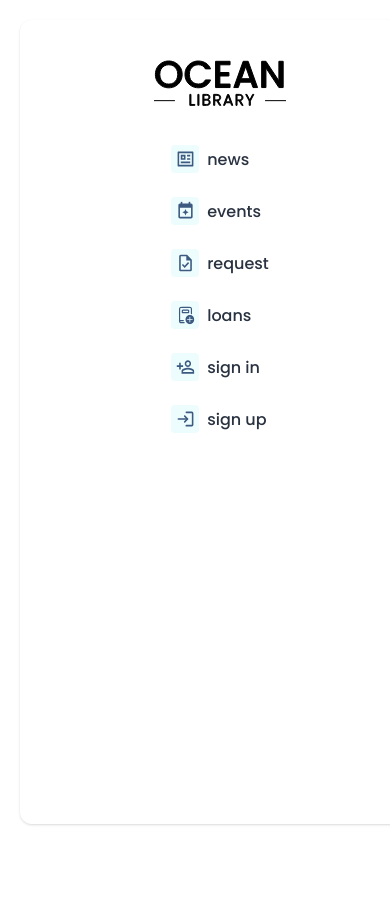
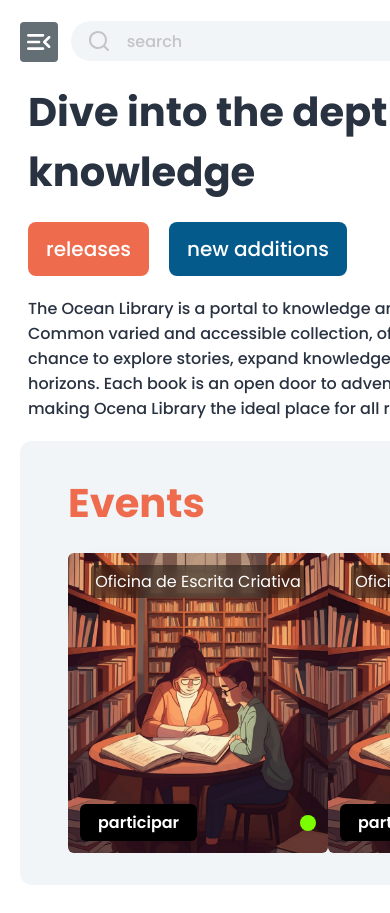
Before and after one commit to MateusBorgesGuimaraes/ocean-library-app, a Next.js app: page / in a window 390 px wide. Built offline with nearby package versions, Linux system fonts and the light colour scheme.

Commit message:
sidebar responsivo

```diff
--- a/public/assets/assets.ts
+++ b/public/assets/assets.ts
@@ -43,6 +43,8 @@ import userIcon from './icons/user-icon.svg';
 import userLoanIcon from './icons/user-loan-icon.svg';
 import usersLoansIcon from './icons/users-loans-icon.svg';
 import usersRolesIcon from './icons/users-roles-icon.svg';
+import sidebarMenuIcon from './icons/sidebar-menu-icon.svg';
+import closeIcon from './icons/close-icon.svg';
 
 // IMAGES IMPORTS
 
@@ -74,6 +76,7 @@ export const icons = {
   expandIcon,
   eyeViewIcon,
   librariamIcon,
+  closeIcon,
   linkIcon,
   listItemsIcon,
   loansIcon,
@@ -102,6 +105,7 @@ export const icons = {
   userLoanIcon,
   usersLoansIcon,
   usersRolesIcon,
+  sidebarMenuIcon,
 };
 
 export const images = {
--- a/src/app/globals.css
+++ b/src/app/globals.css
@@ -71,3 +71,49 @@ button {
   grid-column: 2;
   grid-row: 2;
 }
+@media(width < 100rem) {
+  .layout {
+    grid-template-columns: 300px 1fr 400px;
+  }
+}
+
+@media(width < 87.5rem) {
+  .layout {
+    grid-template-columns: 300px 1fr;
+  }
+
+  .header {
+    grid-column: 2;
+    grid-row: 1;
+    display: flex;
+    gap: 3rem;
+  }
+
+  .main-content {
+    grid-column: 2;
+    grid-row: 2;
+  }
+}
+
+
+@media(width < 62.5rem) {
+  .sidebar {
+    display: none;
+  }
+
+  .layout {
+    grid-template-columns: 1fr;
+  }
+
+  .header {
+    grid-column: 1;
+    grid-row: 1;
+    display: flex;
+    gap: 3rem;
+  }
+
+  .main-content {
+    grid-column: 1;
+    grid-row: 2;
+    }
+  }
--- a/src/components/header.module.css
+++ b/src/components/header.module.css
@@ -1,8 +1,11 @@
-.header {
+.headerMain {
   display: flex;
-  align-self: start;
+  align-self: flex-start;
   align-items: center;
+  gap: 1.25rem;
   justify-content: space-between;
+  position: relative;
+  z-index: 1;
 }
 
 .searchBar {
@@ -41,7 +44,7 @@
   font-family: 'Poppins', Arial, Helvetica, sans-serif;
   background: var(--color-gray-100);
   border: none;
-  width: 30rem;
+  width: 18.75rem;
 }
 
 .searchInput::placeholder {
@@ -63,8 +66,111 @@
 
 .dec {
   display: block;
-  width: 1rem;
-  height: 1rem;
+  min-width: 1rem;
+  min-height: 1rem;
   border-radius: 50%;
   background: var(--color-green);
 }
+
+@media(width < 100rem) {
+  .headerMain {
+    flex-direction: column-reverse;
+    justify-content: start;
+    gap: .75rem;
+    align-items: start;
+  }
+
+  .searchInput {
+    width: 30rem;
+  }
+}
+
+.menuButton {
+  display: none;
+}
+
+@media(width < 87.5rem) {
+  .contactInfo {
+    display: none;
+  }
+}
+
+@media(width >= 1000px) {
+  .sidebar {
+    display: none !important;
+  }
+
+  .menuButton {
+    display: none;
+  }
+}
+
+
+@media(width < 62.5rem) {
+  .header {
+    display: flex;
+    width: 100%;
+    position: relative;
+    justify-content: space-between;
+    align-items: end;
+  }
+
+  .menuButton {
+    display: flex;
+    align-items: center;
+    justify-content: center;
+    width: 2.5rem;
+    height: 2.5rem;
+    background: var(--color-gray-500);
+    border-radius: .25rem;
+    cursor: pointer;
+    transition: all .2s ease-in-out;
+  }
+
+  .menuButton:hover {
+    background: var(--color-gray-400);
+  }
+}
+
+.sidebar {
+  opacity: 0;
+  transform: translateX(calc(-100% - 1.25rem));
+  position: fixed;
+  top: 0;
+  left: 0;
+  z-index: 1000;
+  transition: all 0.3s ease-in-out;
+}
+
+.sidebar.open {
+  opacity: 1;
+  transform: translateX(0);
+}
+
+@media(width < 87.5rem) {
+  .sidebar {
+    width: 18.75rem;
+  }
+}
+
+@media(width < 62.5rem) {
+  .sidebar {
+    display: block;
+  }
+}
+
+@media(width < 50rem) {
+  .header {
+    gap: .75rem;
+  }
+  .headerMain {
+    width: 100%;
+  }
+
+  .searchBar {
+    width: 100%;
+  }
+  .searchInput {
+    width: 100%;
+  }
+}
--- a/src/components/header.tsx
+++ b/src/components/header.tsx
@@ -1,10 +1,41 @@
+'use client';
+
 import Image from 'next/image';
 import styles from './header.module.css';
 import { icons } from '../../public/assets/assets';
+import React from 'react';
+import { Sidebar } from './sidebar';
 
 export const Header = () => {
+  const [isOpen, setIsOpen] = React.useState(false);
+  // eslint-disable-next-line @typescript-eslint/no-unused-vars
+  const [windowWidth, setWindowWidth] = React.useState(0);
+
+  const toggleSidebar = () => {
+    setIsOpen(!isOpen);
+  };
+
+  React.useEffect(() => {
+    const handleResize = () => {
+      setWindowWidth(window.innerWidth);
+      if (window.innerWidth >= 1000) {
+        setIsOpen(false);
+      }
+    };
+    handleResize();
+    window.addEventListener('resize', handleResize);
+    return () => window.removeEventListener('resize', handleResize);
+  }, []);
+
   return (
     <header className={styles.header}>
+      <button onClick={toggleSidebar} className={styles.menuButton}>
+        <Image src={icons.sidebarMenuIcon} alt="sidebar menu icon" />
+      </button>
+      <div className={`${styles.sidebar} ${isOpen ? styles.open : ''}`}>
+        <Sidebar onClose={toggleSidebar} />
+      </div>
+      <div className={styles.headerMain}>
         <div className={styles.searchBar}>
           <button className={styles.searchButton}>
             <Image src={icons.searchIcon} alt="search icon" />
@@ -23,6 +54,7 @@ export const Header = () => {
           <span className={styles.dec}></span>
           <p>Open Monday to Friday from 07:00 to 18:00</p>
         </div>
+      </div>
     </header>
   );
 };
--- a/src/components/sidebar.module.css
+++ b/src/components/sidebar.module.css
@@ -3,6 +3,7 @@
   height: calc(100vh - 2.5rem);
   box-shadow: rgba(0, 0, 0, 0.1) 0px 1px 3px 0px, rgba(0, 0, 0, 0.06) 0px 1px 2px 0px;
   border-radius: .75rem;
+  background: white;
   position: fixed;
 }
 
@@ -48,3 +49,55 @@
   color: #293241;
   cursor: pointer;
 }
+
+.sidebarHeader  {
+  display: none;
+}
+
+
+@media(width < 100rem) {
+  .sidebar {
+    width: 18.75rem;
+  }
+}
+
+@media(width < 62.5rem) {
+    .sidebar {
+      height: 100vh;
+    }
+
+    .sidebarHeader {
+      display: flex;
+      justify-content: flex-end;
+      padding: 1rem;
+      position: absolute;
+      top: 0;
+      left: 0;
+      width: 100%;
+      z-index: 10;
+    }
+
+    .closeButton {
+      background: none;
+      border: none;
+      cursor: pointer;
+      padding: 0.5rem;
+      display: flex;
+      align-items: center;
+      justify-content: center;
+      transition: background-color 0.2s ease;
+      border-radius: 50%;
+    }
+
+    .closeButton:hover {
+      background-color: rgba(0, 0, 0, 0.1);
+    }
+
+    .sidebarHeader {
+      padding: 1rem;
+    }
+
+    .publicContent {
+      padding-top: 4rem;
+    }
+}
--- a/src/components/sidebar.tsx
+++ b/src/components/sidebar.tsx
@@ -3,9 +3,23 @@ import { icons } from '../../public/assets/assets';
 import Image from 'next/image';
 import Link from 'next/link';
 
-export const Sidebar = () => {
+interface SidebarProps {
+  onClose?: () => void;
+}
+
+export const Sidebar = ({ onClose }: SidebarProps) => {
   return (
     <section className={`${styles.sidebar}`}>
+      <div className={`${styles.sidebarHeader}`}>
+        <button onClick={onClose} className={styles.closeButton}>
+          <Image
+            src={icons.closeIcon}
+            alt="Close sidebar"
+            width={24}
+            height={24}
+          />
+        </button>
+      </div>
       <div className={`${styles.publicContent}`}>
         <div className={`${styles.icon}`}>
           <Link href="/">
```
Also changed, not shown: public/assets/icons/close-icon.svg (added), public/assets/icons/sidebar-menu-icon.svg (added). Lines whose indentation alone changed are shown as unchanged.
